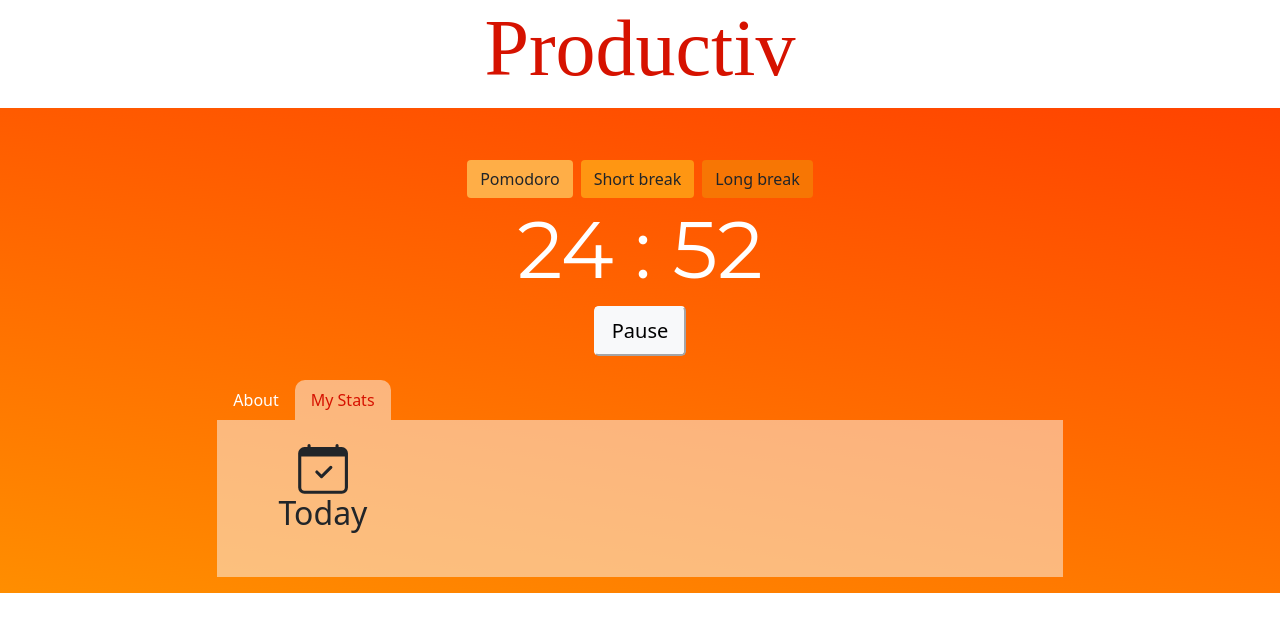
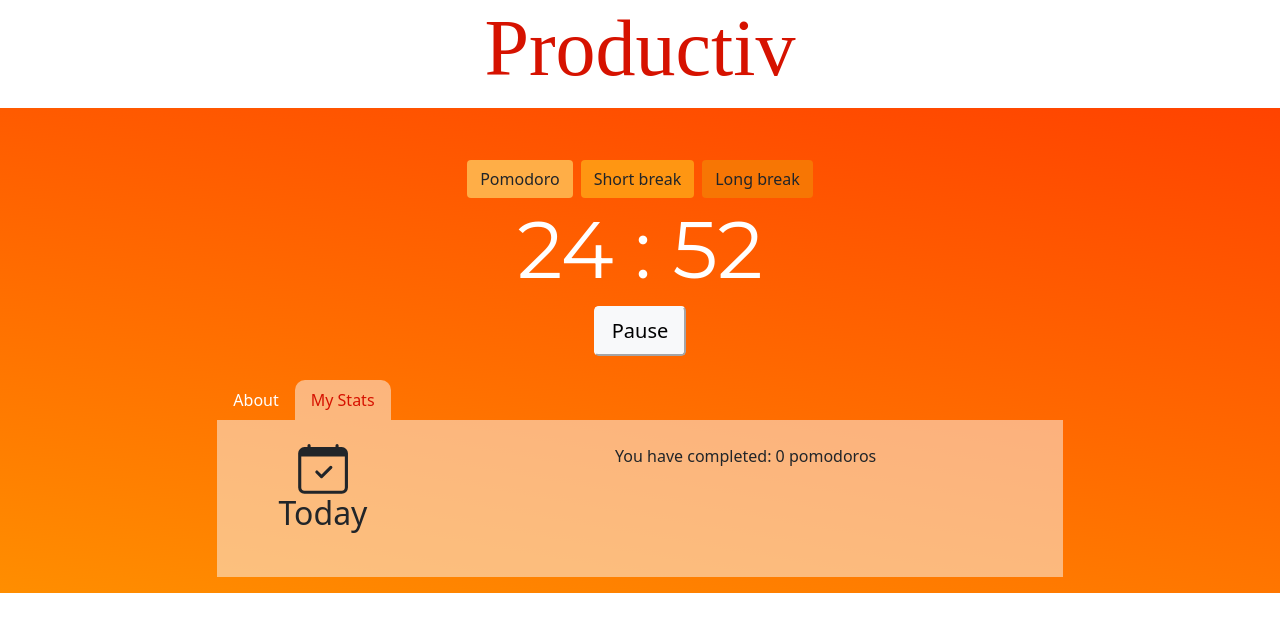
Before and after one commit to JenniferJohnstone/productivV2, a Gatsby site: page / in a window 1280 px wide. Both pictures are taken after a click on the item "My Stats". Built offline with nearby package versions, Linux system fonts and the light colour scheme; Gatsby itself is replaced by a stand-in of ours; no server answers.

Commit message:
completion number

```diff
--- a/src/stats.js
+++ b/src/stats.js
@@ -3,6 +3,23 @@ import React from 'react'
 const Stats = () => {
 
     var pomoCount = sessionStorage.getItem('pomoCount')
+
+    const Message = () => {
+        if (pomoCount == null) {
+            return (
+                <>0 pomodoros</>
+            )
+        }
+        if (pomoCount > 1) {
+            return (
+                <>{pomoCount} pomodoros</>
+            )
+        } else {
+            return (
+                <>{pomoCount} pomodoro</>
+            )
+        }
+    }
 
 
     return (
@@ -15,7 +32,7 @@ const Stats = () => {
                 <h2>Today</h2>
             </div>
             <div class='col-9 mt-3 p-2'>
-                <p>{pomoCount}</p>
+                <p class="text-align-left">You have completed: <Message /></p>
             </div>
 
 
```
